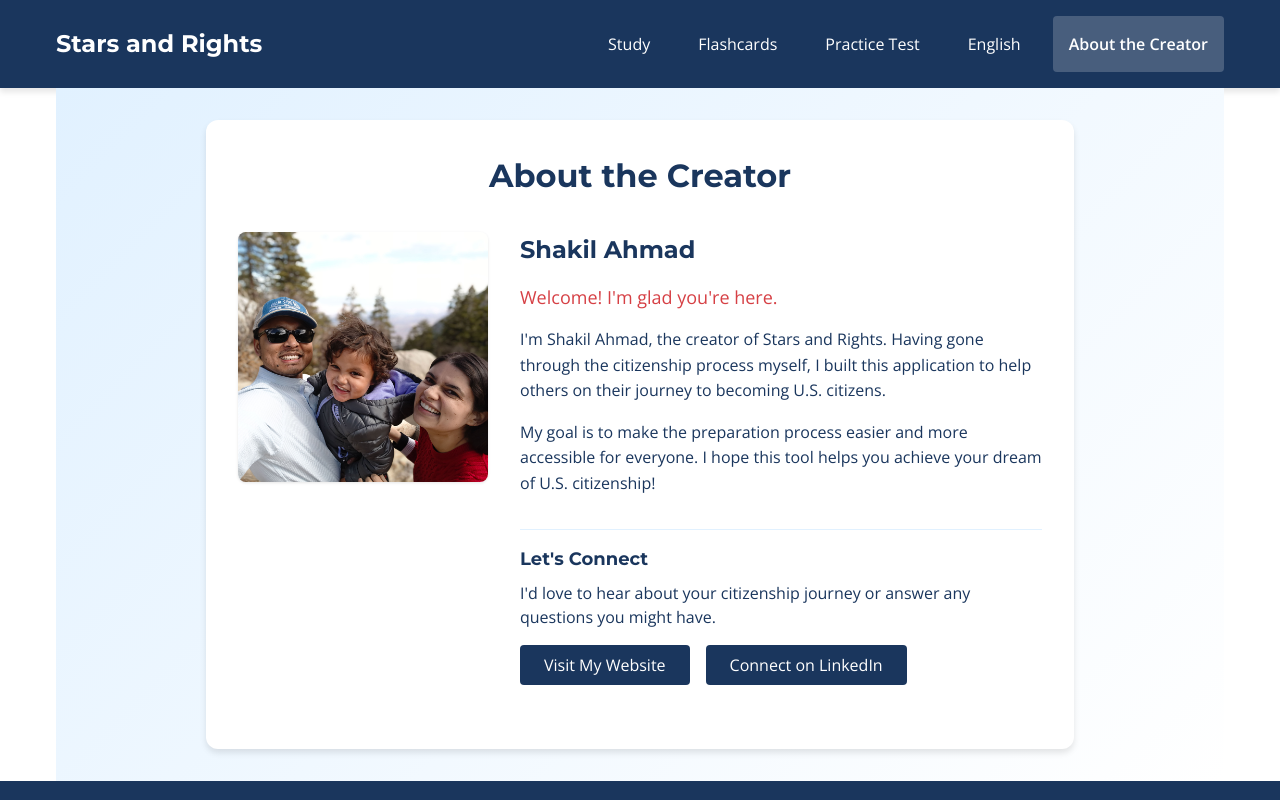
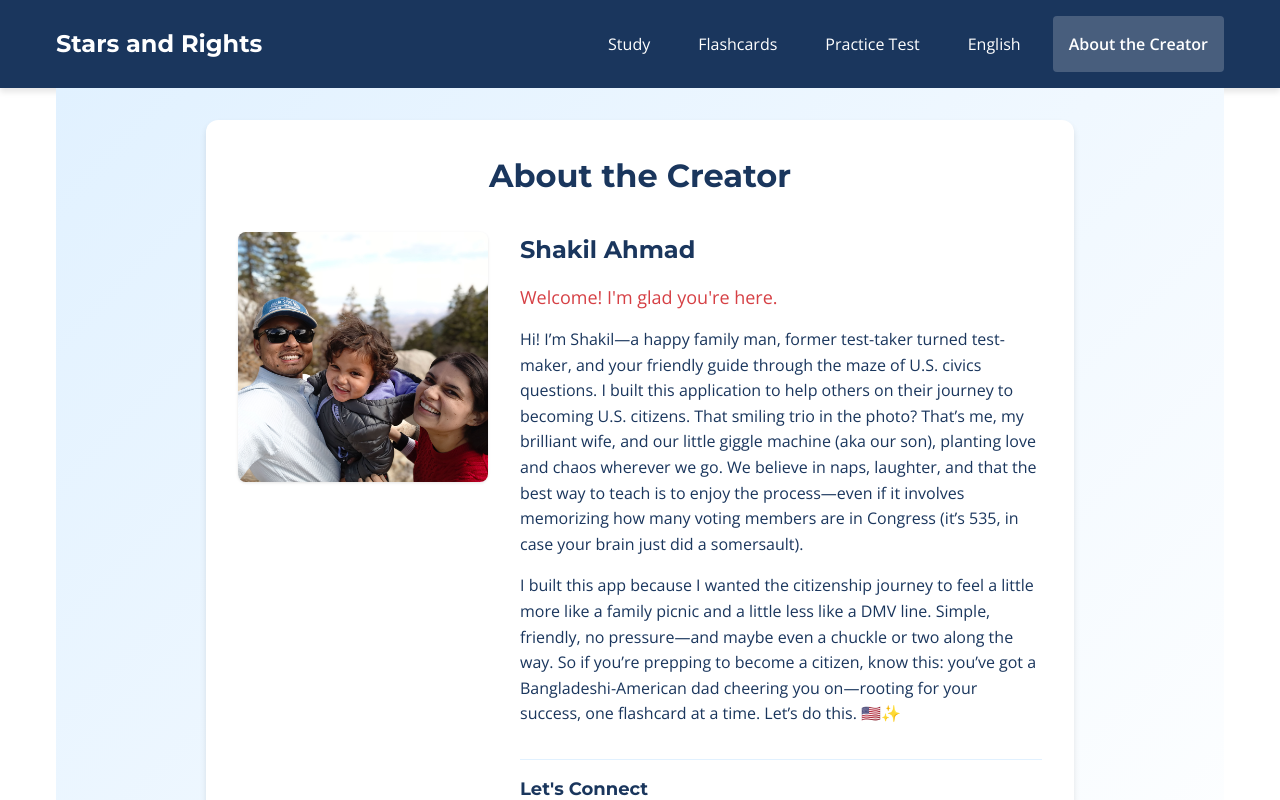
Before and after one commit to SHA152/starsandrights, a React (Create React App) app: page /about in a window 1280 px wide. Shown: the top 800 px of the page. Built offline with nearby package versions, Linux system fonts and the light colour scheme.

Commit message:
Update About Creator page with personalized description, links, and photo

```diff
--- a/src/pages/AboutCreatorPage.js
+++ b/src/pages/AboutCreatorPage.js
@@ -22,12 +22,16 @@ const AboutCreatorPage = () => {
 
               <div className="creator-description">
                 <p>
-                  I'm Shakil Ahmad, the creator of Stars and Rights. Having gone through the citizenship process myself,
-                  I built this application to help others on their journey to becoming U.S. citizens.
+                Hi! I’m Shakil—a happy family man, former test-taker turned test-maker, and your friendly guide through the maze of U.S. civics questions.
+                I built this application to help others on their journey to becoming U.S. citizens.
+
+                That smiling trio in the photo? That’s me, my brilliant wife, and our little giggle machine (aka our son), planting love and chaos wherever we go.
+                We believe in naps, laughter, and that the best way to teach is to enjoy the process—even if it involves memorizing how many voting members are in Congress (it’s 535, in case your brain just did a somersault).
                 </p>
                 <p>
-                  My goal is to make the preparation process easier and more accessible for everyone.
-                  I hope this tool helps you achieve your dream of U.S. citizenship!
+                I built this app because I wanted the citizenship journey to feel a little more like a family picnic and a little less like a DMV line. Simple, friendly, no pressure—and maybe even a chuckle or two along the way.
+                So if you’re prepping to become a citizen, know this: you’ve got a Bangladeshi-American dad cheering you on—rooting for your success, one flashcard at a time.
+                Let’s do this. 🇺🇸✨
                 </p>
               </div>
 
@@ -36,10 +40,10 @@ const AboutCreatorPage = () => {
                 <p>I'd love to hear about your citizenship journey or answer any questions you might have.</p>
 
                 <div className="connect-links">
-                  <a href="https://yourwebsite.com" target="_blank" rel="noopener noreferrer" className="connect-link">
+                  <a href="https://www.shakilahmad.org/" target="_blank" rel="noopener noreferrer" className="connect-link">
                     Visit My Website
                   </a>
-                  <a href="https://linkedin.com/in/yourusername" target="_blank" rel="noopener noreferrer" className="connect-link">
+                  <a href="https://linkedin.com/in/shakil-fulbrighter" target="_blank" rel="noopener noreferrer" className="connect-link">
                     Connect on LinkedIn
                   </a>
                 </div>
```
